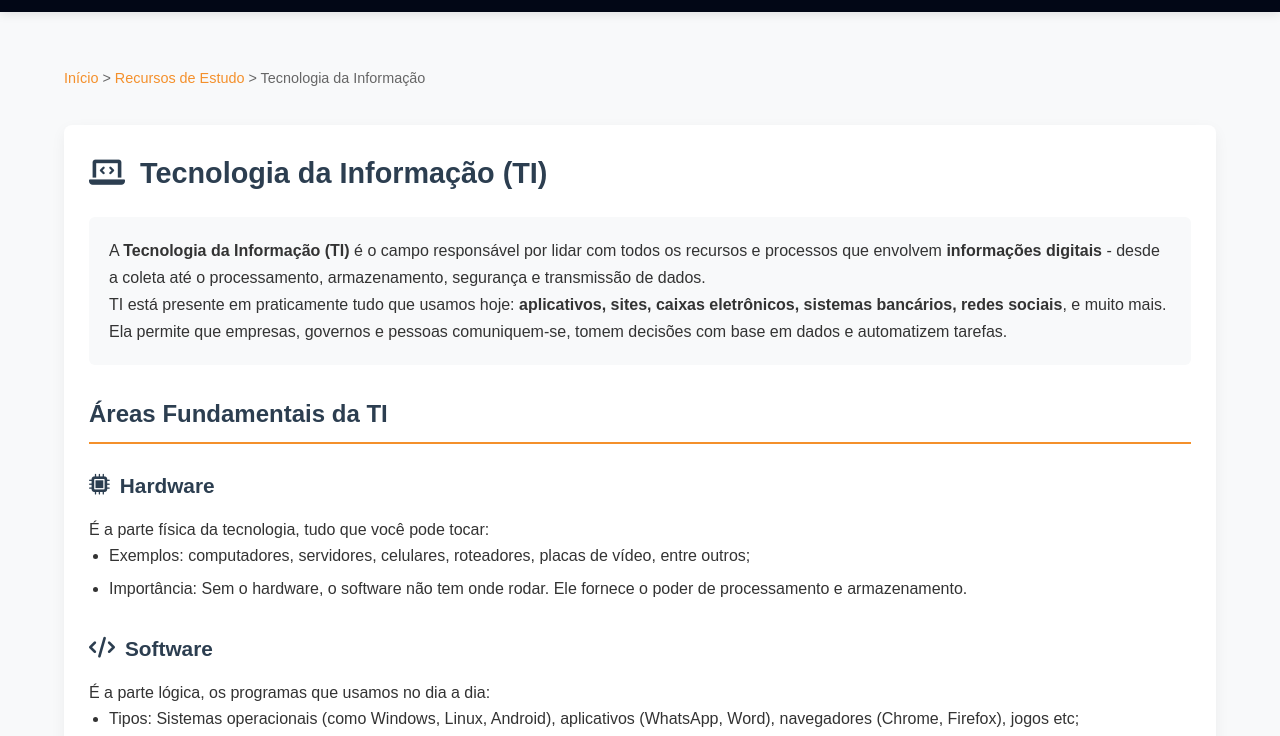
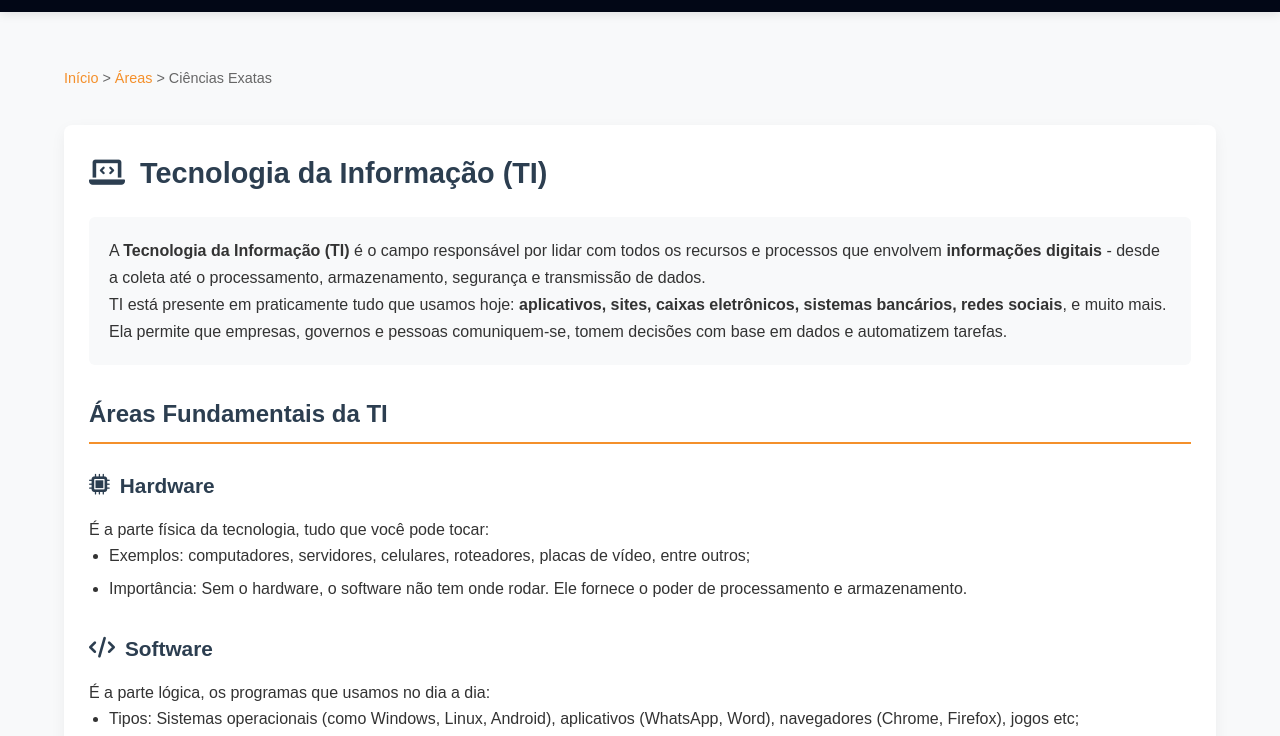
Before and after one commit to 3etinh0/Health_code, a plain HTML site: page TI.html in a window 1280 px wide. Shown: the part 56-792 px from the top of the page. Drawn offline with Linux system fonts and the light colour scheme.

Commit message:
Update TI.html

```diff
--- a/TI.html
+++ b/TI.html
@@ -28,9 +28,9 @@
 
     <!-- Conteúdo Principal -->
     <main class="subject-page">
-        <div class="breadcrumb">
-            <a href="../index.html#home">Início</a> > <a href="recursos/conteúdo.html">Recursos de Estudo</a> > Tecnologia da Informação
-        </div>
+        <nav class="breadcrumb">
+            <a href="../index.html">Início</a> > <a href="../index.html#areas">Áreas</a> > Ciências Exatas
+        </nav>
 
         <div class="subject-grid">
             <div class="subject-card">
```
